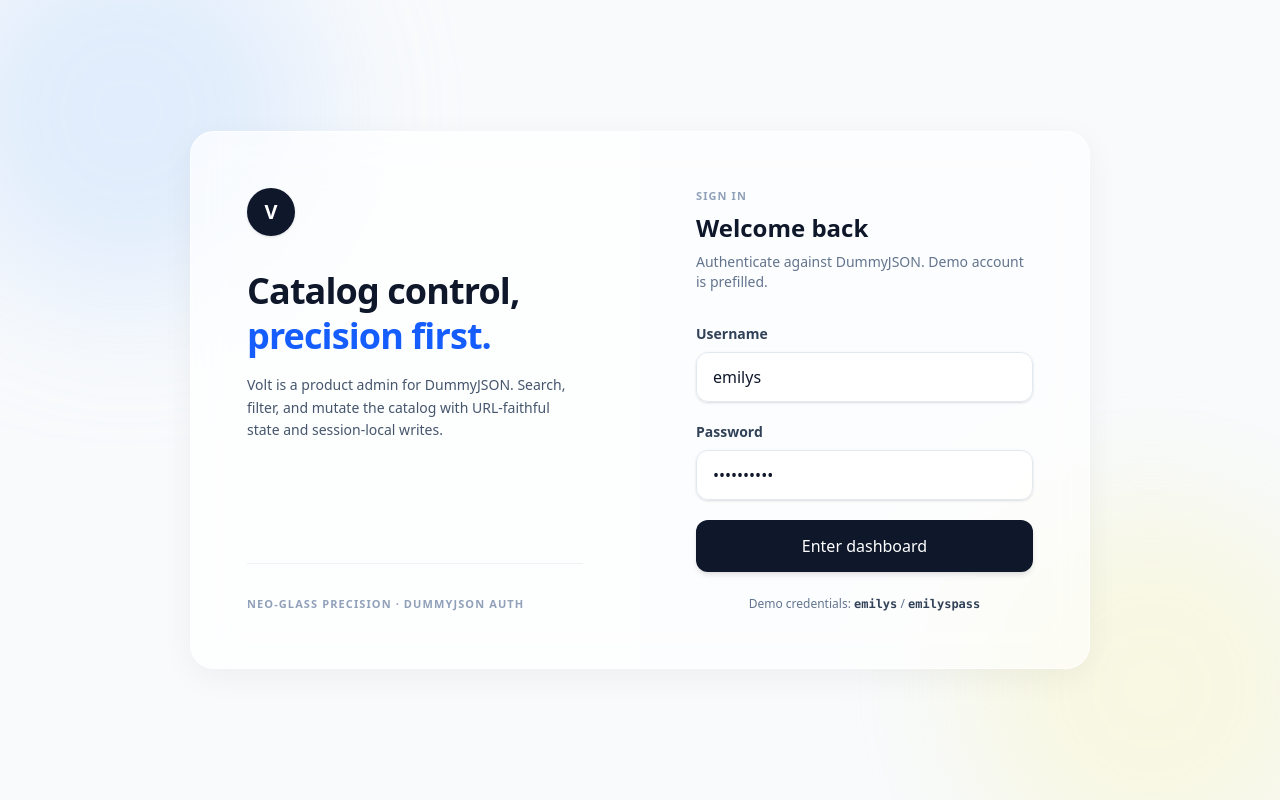
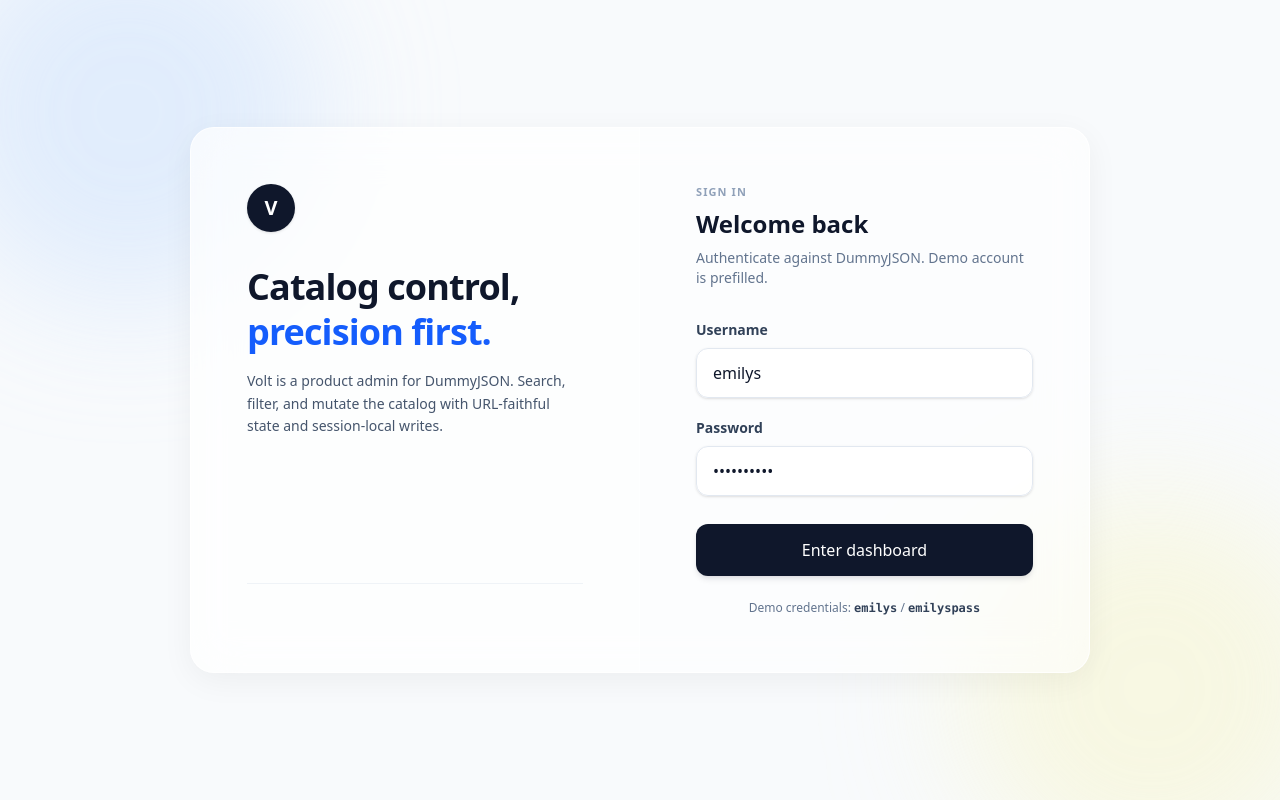
Before and after one commit to aditya9-2/products-dashboard, a Next.js app: page /login in a window 1280 px wide. Built offline with nearby package versions, Linux system fonts and the light colour scheme.

Commit message:
add auth page

```diff
--- a/app/(auth)/login/page.tsx
+++ b/app/(auth)/login/page.tsx
@@ -2,8 +2,10 @@
 
 import { useState } from "react";
 import { useRouter } from "next/navigation";
-import { Loader2 } from "lucide-react";
 import { loginUser } from "@/services/authService";
+import { Button } from "@/components/ui/button";
+import { Input } from "@/components/ui/input";
+import { Label } from "@/components/ui/label";
 
 export default function LoginPage() {
     const router = useRouter();
@@ -41,13 +43,14 @@ export default function LoginPage() {
     return (
         <div className="min-h-screen flex items-center justify-center bg-slate-50 relative overflow-hidden p-4">
 
+            {/* Ambient Background Glows */}
             <div className="absolute top-[-10%] left-[-5%] w-96 h-96 bg-blue-200/50 rounded-full mix-blend-multiply filter blur-3xl opacity-70"></div>
             <div className="absolute bottom-[-10%] right-[-5%] w-96 h-96 bg-yellow-100/60 rounded-full mix-blend-multiply filter blur-3xl opacity-70"></div>
 
             {/* Main Glass Panel */}
             <div className="relative w-full max-w-225 grid grid-cols-1 md:grid-cols-2 bg-white/60 backdrop-blur-xl border border-white/80 shadow-[0_8px_32px_0_rgba(0,0,0,0.05)] rounded-3xl overflow-hidden z-10">
 
-                {/* Left Side */}
+                {/* Left Side Branding */}
                 <div className="p-10 md:p-14 flex flex-col justify-center bg-white/30 border-r border-white/50 relative">
                     <div className="w-12 h-12 rounded-full bg-slate-900 text-white flex items-center justify-center font-bold text-xl mb-8 shadow-sm">
                         V
@@ -63,13 +66,9 @@ export default function LoginPage() {
                     </p>
 
                     <div className="mt-auto pt-8 border-t border-slate-200/50">
-                        <p className="text-[11px] text-slate-400 font-semibold tracking-widest uppercase">
-                            Neo-Glass Precision · DummyJSON auth
-                        </p>
                     </div>
                 </div>
 
-                {/* Right Side */}
                 <div className="p-10 md:p-14 flex flex-col justify-center">
                     <div className="mb-8">
                         <p className="text-[11px] font-bold tracking-widest text-slate-400 uppercase mb-2">
@@ -92,53 +91,40 @@ export default function LoginPage() {
                         )}
 
                         <div className="space-y-2">
-                            <label className="block text-sm font-semibold text-slate-700" htmlFor="username">
-                                Username
-                            </label>
-                            <input
+                            <Label htmlFor="username">Username</Label>
+                            <Input
                                 id="username"
                                 type="text"
                                 value={username}
                                 onChange={(e) => setUsername(e.target.value)}
-                                className="w-full px-4 py-3 bg-white/70 border border-slate-200 rounded-xl focus:ring-2 focus:ring-blue-500/20 focus:border-blue-500 outline-none transition-all placeholder:text-slate-400 text-slate-900 shadow-sm"
                                 placeholder="Enter username"
                                 required
                             />
                         </div>
 
                         <div className="space-y-2">
-                            <label className="block text-sm font-semibold text-slate-700" htmlFor="password">
-                                Password
-                            </label>
-                            <input
+                            <Label htmlFor="password">Password</Label>
+                            <Input
                                 id="password"
                                 type="password"
                                 value={password}
                                 onChange={(e) => setPassword(e.target.value)}
-                                className="w-full px-4 py-3 bg-white/70 border border-slate-200 rounded-xl focus:ring-2 focus:ring-blue-500/20 focus:border-blue-500 outline-none transition-all placeholder:text-slate-400 text-slate-900 shadow-sm"
                                 placeholder="Enter password"
                                 required
                             />
                         </div>
 
-                        <button
-                            type="submit"
-                            disabled={isLoading}
-                            className="w-full mt-2 bg-slate-900 hover:bg-slate-800 text-white font-medium py-3.5 px-4 rounded-xl transition-all active:scale-[0.98] flex items-center justify-center disabled:opacity-70 disabled:cursor-not-allowed shadow-md shadow-slate-900/10"
-                        >
-                            {isLoading ? (
-                                <Loader2 className="w-5 h-5 animate-spin" />
-                            ) : (
-                                "Enter dashboard"
-                            )}
-                        </button>
+                        <div className="pt-2">
+                            <Button type="submit" isLoading={isLoading}>
+                                Enter dashboard
+                            </Button>
+                        </div>
 
                         <p className="text-xs text-center text-slate-500 mt-6">
                             Demo credentials: <span className="font-mono font-semibold text-slate-700">emilys</span> / <span className="font-mono font-semibold text-slate-700">emilyspass</span>
                         </p>
                     </form>
                 </div>
-
             </div>
         </div>
     );
--- a/app/layout.tsx
+++ b/app/layout.tsx
@@ -17,14 +17,21 @@ export const metadata: Metadata = {
   description: "Generated by create next app",
 };
 
-export default function RootLayout({ children }: LayoutProps<"/">) {
+export default function RootLayout({
+  children,
+}: Readonly<{
+  children: React.ReactNode;
+}>) {
   return (
     <html
       lang="en"
       suppressHydrationWarning
       className={`${geistSans.variable} ${geistMono.variable} h-full antialiased`}
     >
-      <body className="min-h-full flex flex-col">{children}</body>
+
+      <body suppressHydrationWarning className="min-h-full flex flex-col">
+        {children}
+      </body>
     </html>
   );
 }
```
